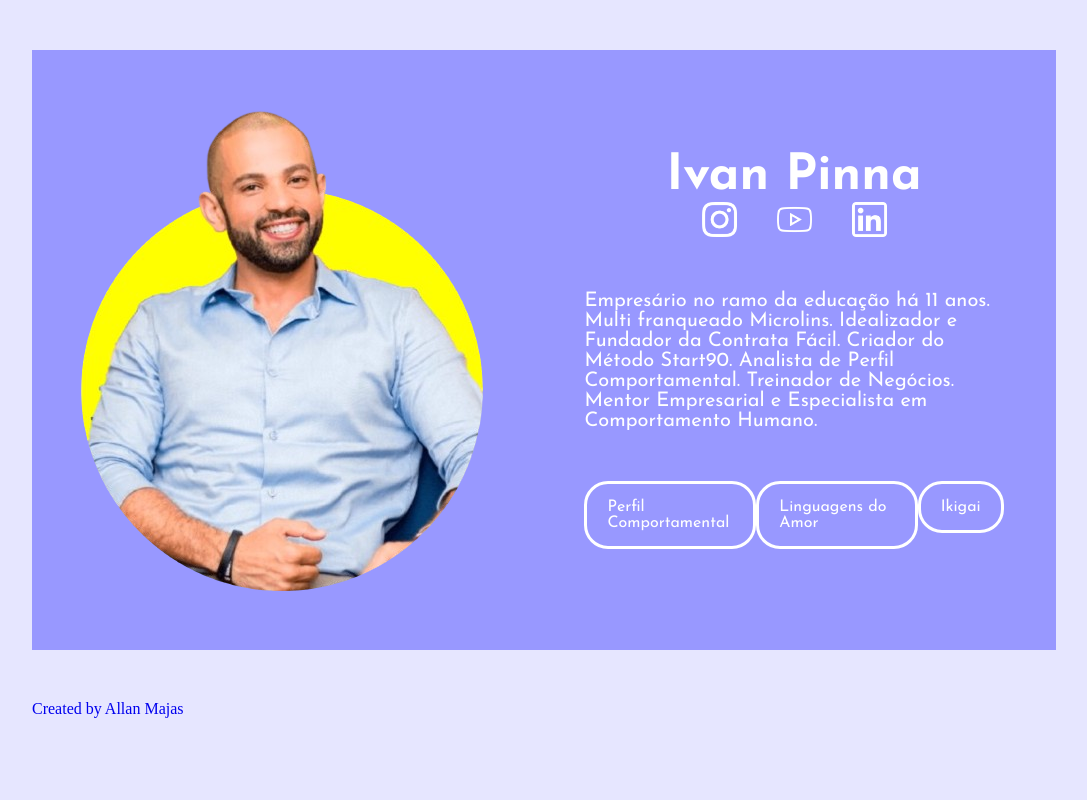
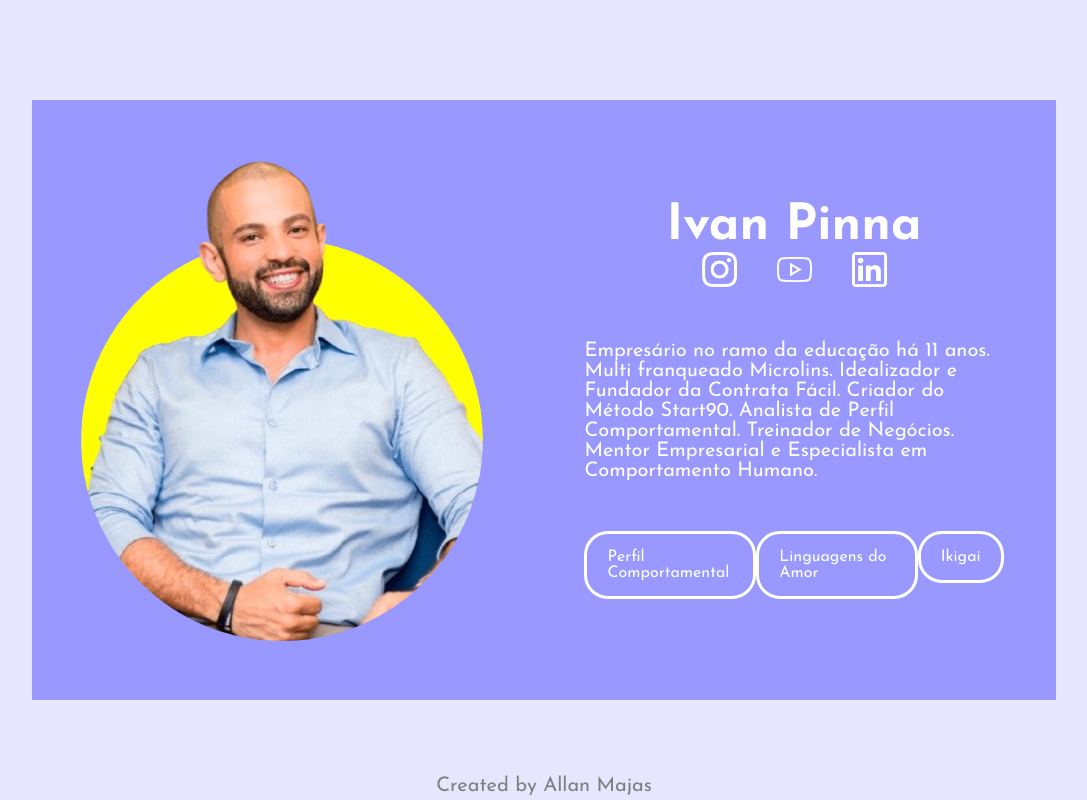
Before and after one commit to AkoruuDev/ivan-pinna, a JavaScript app: page / in a window 1280 px wide. Shown: the whole page, without its empty margins (96-1183 px from the left). Built offline with nearby package versions, Linux system fonts and the light colour scheme.

Commit message:
style: add footer style and fix the centralize from container

```diff
--- a/src/styles/style.css
+++ b/src/styles/style.css
@@ -8,14 +8,15 @@
 }
 
 body {
+    height: 100vh;
     display: flex;
     justify-content: center;
     background-color: #e6e6ff;
+    align-items: center;
 }
 
 .container {
     width: 80vw;
-    margin: 50px 0;
     background-color: #9898ff;
     height: auto;
     display: flex;
@@ -85,3 +86,15 @@ body {
         }
     }
 }
+
+footer {
+    width: 300px;
+    text-align: center;
+    position: absolute;
+    bottom: 4px;
+    left: calc(50vw - 150px);
+    font-family: 'Josefin Sans', sans-serif;
+    color: #7e7e7e;
+    font-size: 20px;
+    cursor: pointer;
+}
```
